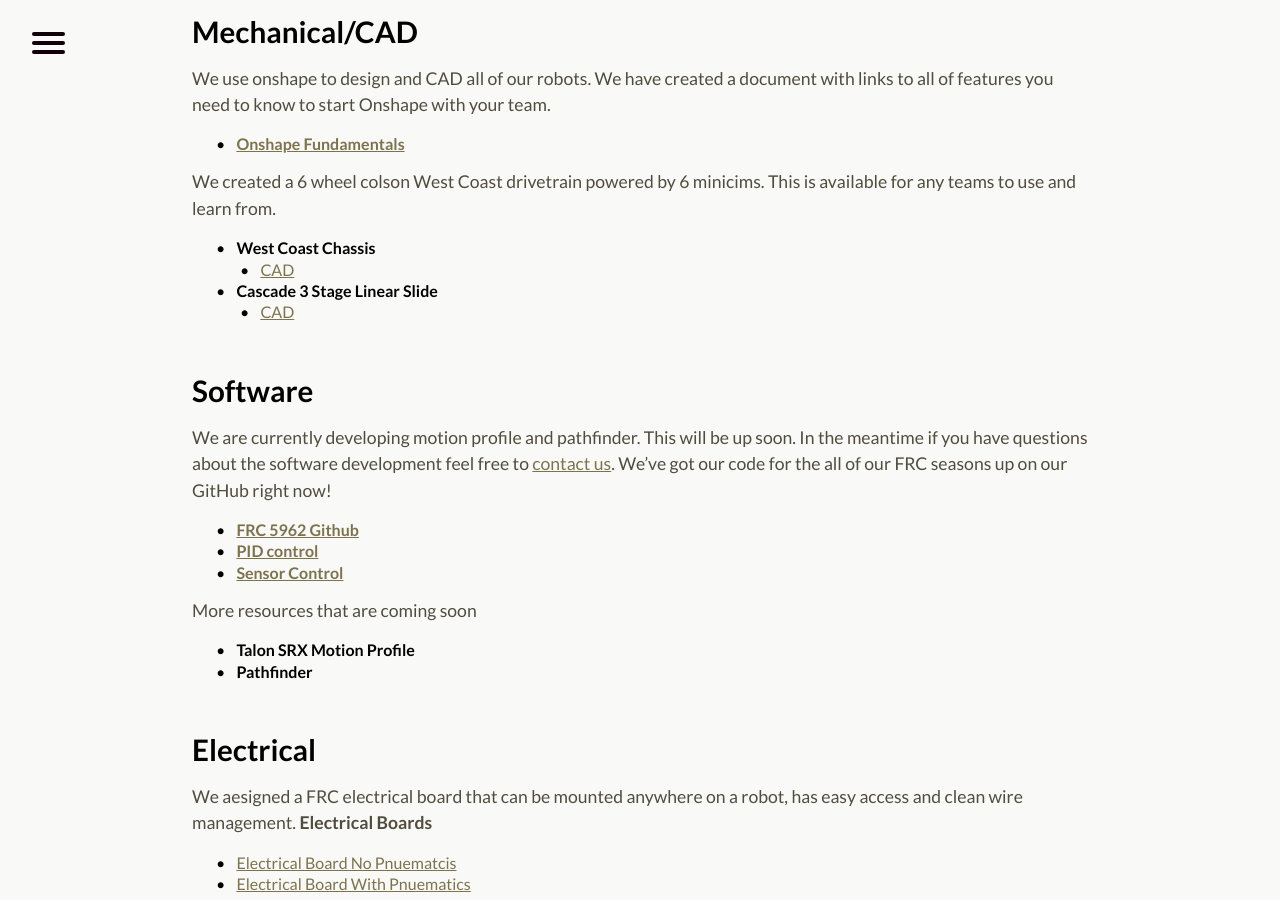
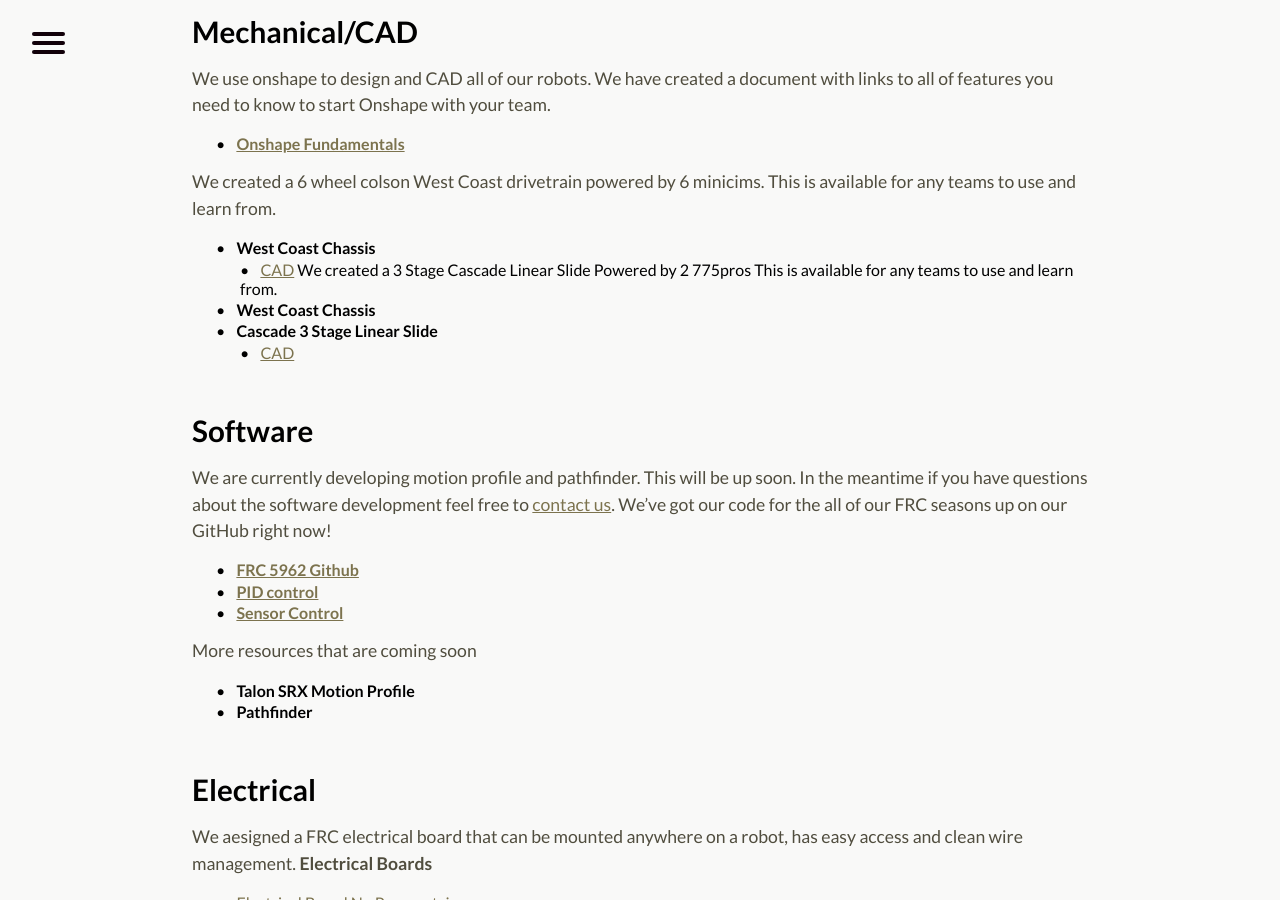
Before and after one commit to perSEVERE-5962/frc5962, a Jekyll site: the page built from resources.markdown, in a window 1280 px wide and 900 px high, scrolled down 437 px. Built offline with Jekyll 4.4.1, drawn with Linux system fonts in a browser that asks for light colours.

Commit message:
Updated Resources

```diff
--- a/resources.markdown
+++ b/resources.markdown
@@ -14,6 +14,8 @@ We use onshape to design and CAD all of our robots. We have created a document w
 We created a 6 wheel colson West Coast drivetrain powered by 6 minicims. This is available for any teams to use and learn from.
 2. **West Coast Chassis**
 * [CAD](https://cad.onshape.com/documents/e80495c9718ef658b9602277/w/c900d22023e438b3f3762364/e/1785311103a4f3caaf46ebd2)
+We created a 3 Stage Cascade Linear Slide Powered by 2 775pros This is available for any teams to use and learn from.
+2. **West Coast Chassis**
 3. **Cascade 3 Stage Linear Slide**
 * [CAD](https://cad.onshape.com/documents/e80495c9718ef658b9602277/w/c900d22023e438b3f3762364/e/de3dcb95c2c5da76a88f254e)
 <div class="divider"></div>
```
